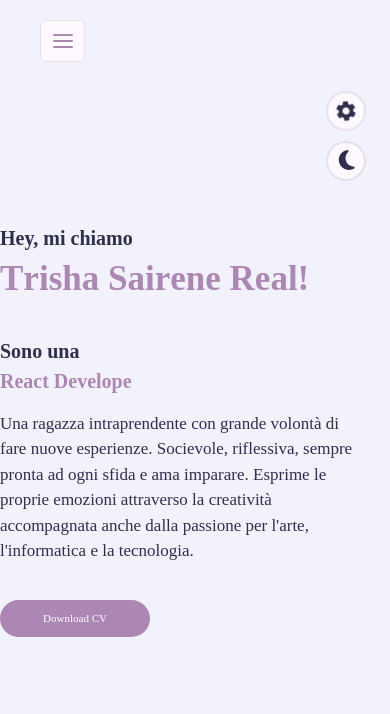
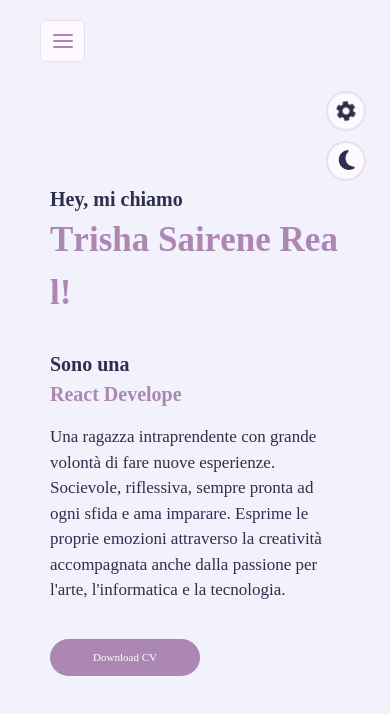
Before and after one commit to TrishaReal/PortfolioTSR, a React (Create React App) app: page / in a window 390 px wide. Shown: the top 714 px of the page. Built offline with nearby package versions, Linux system fonts and the light colour scheme.

Commit message:
Changed media queries on home page

```diff
--- a/src/Pages/Home/style.css
+++ b/src/Pages/Home/style.css
@@ -105,6 +105,10 @@
 /* Extra Small devices*/
 @media (min-width: 320px) and (max-width: 480px) {
   .home {
+    padding: 0 50px;
+  }
+
+  .home .description {
     padding: 0;
   }
 
```
